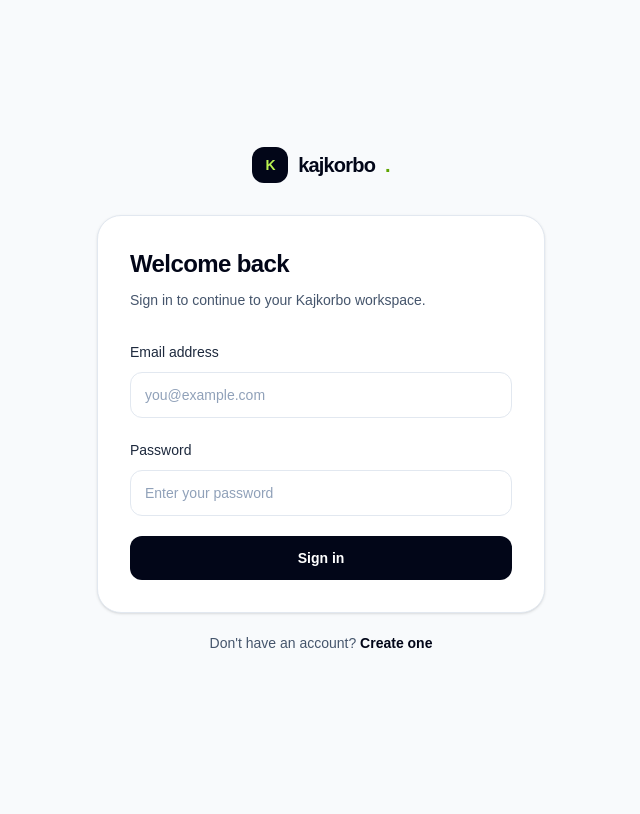
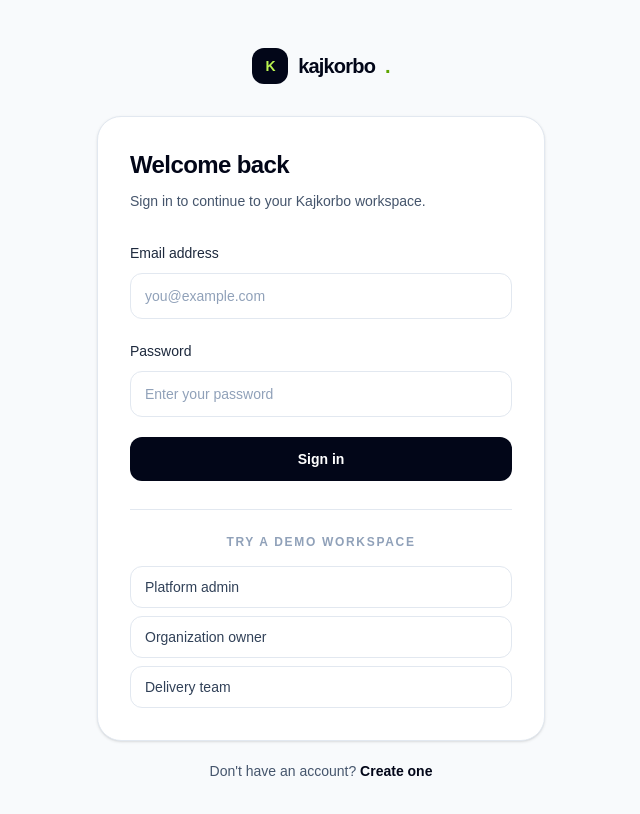
Before and after one commit to Jim2811/kajkorbo-front-end-b7l2a7, a Next.js app: page /login in a window 1280 px wide. Shown: the top 814 px of the page, without its empty margins (319-959 px from the left). Built offline with nearby package versions, Linux system fonts and the light colour scheme; no server answers.

Commit message:
added demo login buttons

```diff
--- /dev/null
+++ b/middleware.ts
@@ -0,0 +1,27 @@
+import { NextResponse, type NextRequest } from "next/server";
+
+const protectedPrefixes = ["/dashboard", "/admin"];
+
+export function middleware(request: NextRequest) {
+  const { pathname } = request.nextUrl;
+  const isProtected = protectedPrefixes.some(
+    (prefix) => pathname === prefix || pathname.startsWith(`${prefix}/`),
+  );
+  const hasSessionCookie = Boolean(request.cookies.get("accessToken")?.value);
+
+  if (isProtected && !hasSessionCookie) {
+    const loginUrl = new URL("/login", request.url);
+    loginUrl.searchParams.set("next", pathname);
+    return NextResponse.redirect(loginUrl);
+  }
+
+  if ((pathname === "/login" || pathname === "/register") && hasSessionCookie) {
+    return NextResponse.redirect(new URL("/dashboard", request.url));
+  }
+
+  return NextResponse.next();
+}
+
+export const config = {
+  matcher: ["/dashboard/:path*", "/admin/:path*", "/login", "/register"],
+};
--- /dev/null
+++ b/src/app/api/auth/demo-login/route.ts
@@ -0,0 +1,65 @@
+import { NextResponse } from "next/server";
+
+const backendUrl = process.env.NEXT_PUBLIC_API_URL ?? "http://localhost:5000/api/v1";
+
+const credentialsByRole = {
+  admin: {
+    email: process.env.DEMO_ADMIN_EMAIL,
+    password: process.env.DEMO_ADMIN_PASSWORD,
+  },
+  owner: {
+    email: process.env.DEMO_OWNER_EMAIL,
+    password: process.env.DEMO_OWNER_PASSWORD,
+  },
+  member: {
+    email: process.env.DEMO_MEMBER_EMAIL,
+    password: process.env.DEMO_MEMBER_PASSWORD,
+  },
+} as const;
+
+export async function POST(request: Request) {
+  const body = (await request.json().catch(() => null)) as { role?: keyof typeof credentialsByRole } | null;
+  const role = body?.role;
+  const credentials = role ? credentialsByRole[role] : undefined;
+
+  if (
+    !credentials ||
+    !credentials.email ||
+    !credentials.password
+  ) {
+    return NextResponse.json(
+      { message: "This demo role is not configured on the server." },
+      { status: 503 },
+    );
+  }
+
+  let backendResponse: Response;
+  try {
+    backendResponse = await fetch(`${backendUrl}/auth/login`, {
+      method: "POST",
+      headers: { "Content-Type": "application/json" },
+      body: JSON.stringify(credentials),
+      cache: "no-store",
+    });
+  } catch {
+    return NextResponse.json(
+      { message: "The authentication service is unavailable." },
+      { status: 502 },
+    );
+  }
+
+  const responseBody = await backendResponse.text();
+  const response = new NextResponse(responseBody, {
+    status: backendResponse.status,
+    headers: {
+      "Content-Type": backendResponse.headers.get("content-type") ?? "application/json",
+    },
+  });
+  const setCookies = backendResponse.headers.getSetCookie();
+
+  for (const cookie of setCookies) {
+    response.headers.append("set-cookie", cookie);
+  }
+
+  return response;
+}
--- a/src/app/login/page.tsx
+++ b/src/app/login/page.tsx
@@ -2,7 +2,7 @@
 
 import { AuthField } from "@/components/auth/auth-field";
 import { AuthShell } from "@/components/auth/auth-shell";
-import { login } from "@/lib/auth";
+import { demoLogin, login, type DemoRole } from "@/lib/auth";
 import { useAuthStore } from "@/stores/auth-store";
 import { zodResolver } from "@hookform/resolvers/zod";
 import Link from "next/link";
@@ -24,6 +24,7 @@
   const queryClient = useQueryClient();
   const setUser = useAuthStore((state) => state.setUser);
   const [serverError, setServerError] = useState("");
+  const [demoLoading, setDemoLoading] = useState<DemoRole | null>(null);
   const { register: registerField, handleSubmit, formState: { errors, isSubmitting } } =
     useForm<LoginForm>({ resolver: zodResolver(loginSchema) });
 
@@ -42,6 +43,25 @@
       router.refresh();
     } catch (error) {
       setServerError(error instanceof Error ? error.message : "Unable to log in. Please try again.");
+    }
+  };
+
+  const onDemoLogin = async (role: DemoRole) => {
+    setServerError("");
+    setDemoLoading(role);
+    try {
+      const response = await demoLogin(role);
+      setUser(response.data.user);
+      queryClient.setQueryData(["auth", "me"], {
+        ...response,
+        data: { profile: response.data.user },
+      });
+      router.push("/");
+      router.refresh();
+    } catch (error) {
+      setServerError(error instanceof Error ? error.message : "Demo login is unavailable.");
+    } finally {
+      setDemoLoading(null);
     }
   };
 
@@ -88,6 +108,28 @@
           {isSubmitting ? "Signing in..." : "Sign in"}
         </button>
       </form>
+      <div className="mt-7 border-t border-slate-200 pt-6">
+        <p className="text-center text-xs font-semibold uppercase tracking-[0.14em] text-slate-400">
+          Try a demo workspace
+        </p>
+        <div className="mt-4 grid gap-2">
+          {([
+            ["admin", "Platform admin"],
+            ["owner", "Organization owner"],
+            ["member", "Delivery team"],
+          ] as const).map(([role, label]) => (
+            <button
+              className="rounded-xl border border-slate-200 px-3.5 py-2.5 text-left text-sm font-medium text-slate-700 transition hover:border-lime-500 hover:bg-lime-50 disabled:cursor-not-allowed disabled:opacity-60"
+              disabled={isSubmitting || demoLoading !== null}
+              key={role}
+              onClick={() => onDemoLogin(role)}
+              type="button"
+            >
+              {demoLoading === role ? "Signing in..." : label}
+            </button>
+          ))}
+        </div>
+      </div>
     </AuthShell>
   );
 }
--- a/src/components/auth/session-provider.tsx
+++ b/src/components/auth/session-provider.tsx
@@ -1,19 +1,13 @@
 "use client";
 
-import { getCurrentUser } from "@/lib/auth";
+import { useAuthMeQuery } from "@/lib/auth-query";
 import { useAuthStore } from "@/stores/auth-store";
-import { useQuery } from "@tanstack/react-query";
 import { useEffect } from "react";
 
 export function SessionProvider({ children }: Readonly<{ children: React.ReactNode }>) {
   const setUser = useAuthStore((state) => state.setUser);
   const setLoading = useAuthStore((state) => state.setLoading);
-  const sessionQuery = useQuery({
-    queryKey: ["auth", "me"],
-    queryFn: getCurrentUser,
-    retry: false,
-    staleTime: 5 * 60 * 1000,
-  });
+  const sessionQuery = useAuthMeQuery();
 
   useEffect(() => {
     if (sessionQuery.isSuccess) {
--- a/src/components/site-navbar.tsx
+++ b/src/components/site-navbar.tsx
@@ -1,6 +1,8 @@
 "use client";
 
 import { ArrowUpRight, Menu, X } from "lucide-react";
+import { getNavigationForRole } from "@/lib/navigation";
+import { useAuthStore } from "@/stores/auth-store";
 import Link from "next/link";
 import { useState } from "react";
 
@@ -12,6 +14,8 @@
 
 export function SiteNavbar() {
   const [isOpen, setIsOpen] = useState(false);
+  const user = useAuthStore((state) => state.user);
+  const links = user ? getNavigationForRole(user.role) : navigation;
 
   return (
     <header className="sticky top-0 z-50 border-b border-slate-200/80 bg-white/90 backdrop-blur-xl">
@@ -32,7 +36,7 @@
         </Link>
 
         <div className="hidden items-center gap-8 md:flex">
-          {navigation.map((item) => (
+          {links.map((item) => (
             <Link
               className="text-sm font-medium text-slate-600 transition-colors hover:text-slate-950"
               href={item.href}
@@ -73,7 +77,7 @@
       {isOpen ? (
         <div className="border-t border-slate-200 bg-white px-5 pb-5 md:hidden">
           <div className="mx-auto flex max-w-7xl flex-col gap-1 pt-3">
-            {navigation.map((item) => (
+            {links.map((item) => (
               <Link
                 className="rounded-xl px-3 py-3 text-sm font-medium text-slate-700 hover:bg-slate-50 hover:text-slate-950"
                 href={item.href}
--- /dev/null
+++ b/src/lib/auth-query.ts
@@ -0,0 +1,15 @@
+"use client";
+
+import { getCurrentUser } from "@/lib/auth";
+import { useQuery } from "@tanstack/react-query";
+
+export const authMeQueryKey = ["auth", "me"] as const;
+
+export function useAuthMeQuery() {
+  return useQuery({
+    queryKey: authMeQueryKey,
+    queryFn: getCurrentUser,
+    retry: false,
+    staleTime: 5 * 60 * 1000,
+  });
+}
--- a/src/lib/auth.ts
+++ b/src/lib/auth.ts
@@ -59,3 +59,28 @@
 export async function getCurrentUser() {
   return apiClient<ApiResponse<{ profile: AuthUser }>>("/auth/me");
 }
+
+export type DemoRole = "admin" | "owner" | "member";
+
+export async function demoLogin(role: DemoRole) {
+  const response = await fetch("/api/auth/demo-login", {
+    method: "POST",
+    credentials: "include",
+    headers: { "Content-Type": "application/json" },
+    body: JSON.stringify({ role }),
+  });
+  const body = (await response.json().catch(() => null)) as
+    | ApiResponse<AuthPayload>
+    | { message?: string }
+    | null;
+
+  if (!response.ok) {
+    throw new Error(
+      body && "message" in body && body.message
+        ? body.message
+        : "Demo login is not available.",
+    );
+  }
+
+  return body as ApiResponse<AuthPayload>;
+}
--- /dev/null
+++ b/src/lib/navigation.ts
@@ -0,0 +1,37 @@
+import type { UserRole } from "@/lib/auth";
+
+export type NavigationItem = {
+  label: string;
+  href: string;
+  roles?: UserRole[];
+};
+
+export const roleAwareNavigation: NavigationItem[] = [
+  { label: "Overview", href: "/dashboard" },
+  {
+    label: "Tasks",
+    href: "/dashboard/tasks",
+    roles: ["ORG_OWNER", "ORG_MEMBER", "TEAM_LEADER", "TEAM_MEMBER"],
+  },
+  {
+    label: "Organization",
+    href: "/dashboard/organization",
+    roles: ["ORG_OWNER"],
+  },
+  {
+    label: "Billing",
+    href: "/dashboard/billing",
+    roles: ["ORG_OWNER"],
+  },
+  {
+    label: "Admin",
+    href: "/admin",
+    roles: ["SUPER_ADMIN"],
+  },
+];
+
+export function getNavigationForRole(role: UserRole | undefined) {
+  return roleAwareNavigation.filter(
+    (item) => !item.roles || (role && item.roles.includes(role)),
+  );
+}
```
Also changed, not shown: 2 other files (tests, documents, lock files or other folders).
